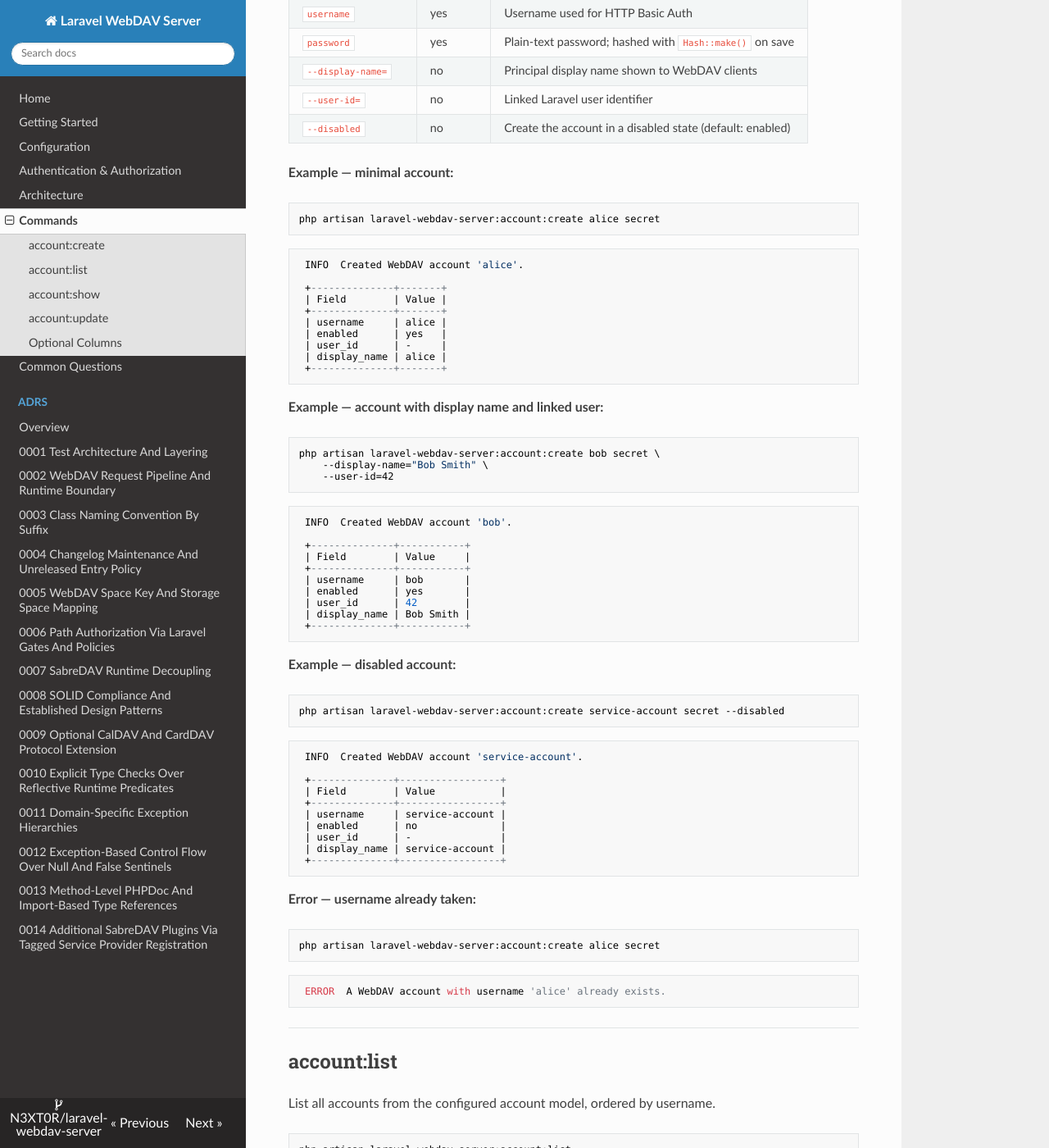
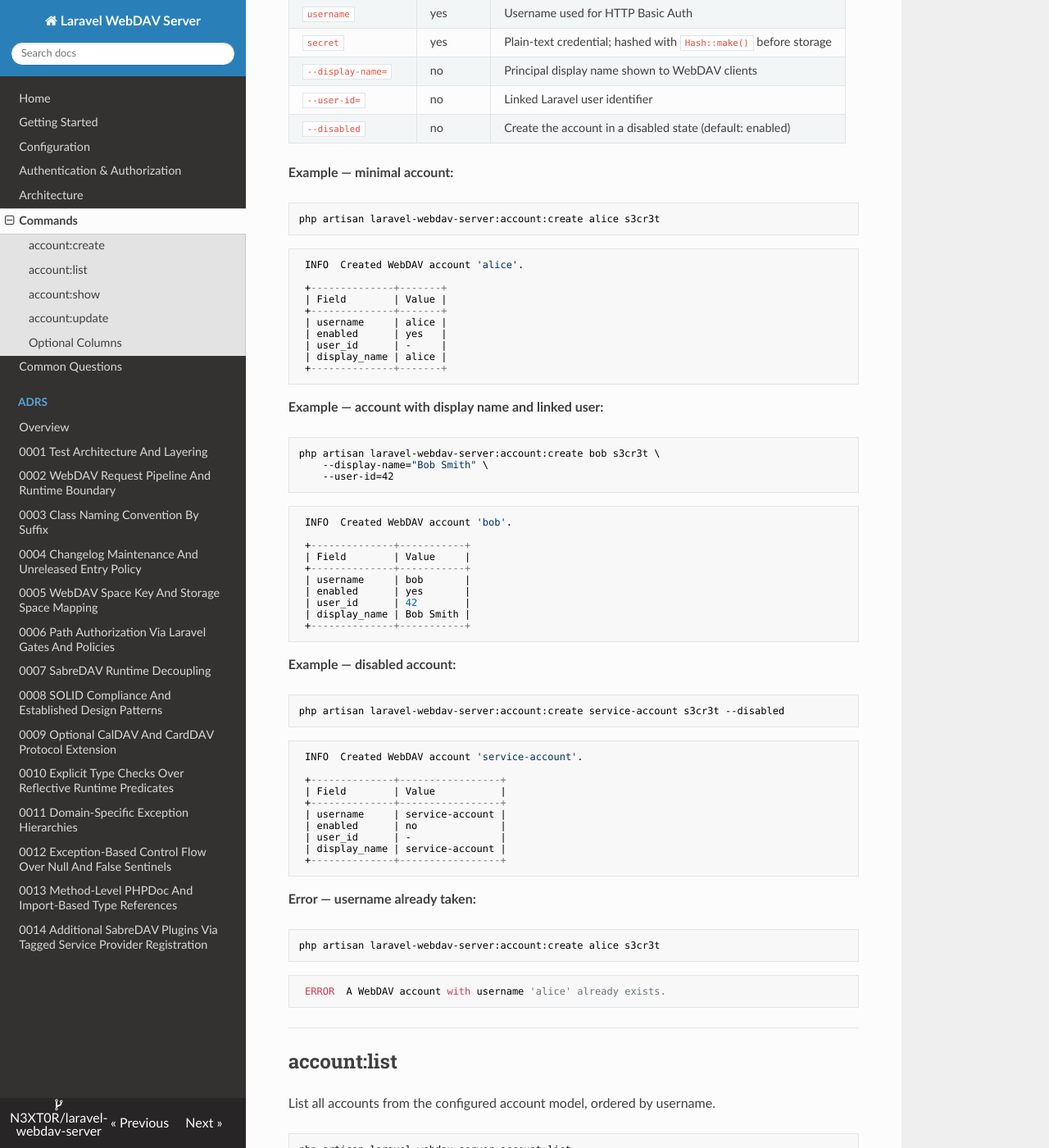
Before and after one commit to N3XT0R/laravel-webdav-server, an MkDocs documentation site: the page built from docs/commands.md, in a window 1280 px wide and 1400 px high, scrolled down 727 px. Shown: the whole window at 82% size. Built offline with MkDocs 1.6.1, drawn with Linux system fonts in a browser that asks for light colours; nearby versions of some CDN libraries; some of the changed text lies outside the part shown.

Commit message:
feat: implementing package features

````diff
--- a/docs/commands.md
+++ b/docs/commands.md
@@ -24,21 +24,21 @@ php artisan laravel-webdav-server
 Create a new WebDAV account in the configured account model. The password is hashed before storage.
 
 ```
-php artisan laravel-webdav-server:account:create <username> <password> [options]
+php artisan laravel-webdav-server:account:create <username> <secret> [options]
 ```
 
-| Argument / Option   | Required | Description                                                |
-|---------------------|----------|------------------------------------------------------------|
-| `username`          | yes      | Username used for HTTP Basic Auth                          |
-| `password`          | yes      | Plain-text password; hashed with `Hash::make()` on save    |
-| `--display-name=`   | no       | Principal display name shown to WebDAV clients             |
-| `--user-id=`        | no       | Linked Laravel user identifier                             |
-| `--disabled`        | no       | Create the account in a disabled state (default: enabled)  |
+| Argument / Option   | Required | Description                                                        |
+|---------------------|----------|--------------------------------------------------------------------|
+| `username`          | yes      | Username used for HTTP Basic Auth                                  |
+| `secret`            | yes      | Plain-text credential; hashed with `Hash::make()` before storage   |
+| `--display-name=`   | no       | Principal display name shown to WebDAV clients                     |
+| `--user-id=`        | no       | Linked Laravel user identifier                                     |
+| `--disabled`        | no       | Create the account in a disabled state (default: enabled)          |
 
 **Example — minimal account:**
 
 ```bash
-php artisan laravel-webdav-server:account:create alice secret
+php artisan laravel-webdav-server:account:create alice s3cr3t
 ```
 
 ```
@@ -57,7 +57,7 @@ php artisan laravel-webdav-server:account:create alice secret
 **Example — account with display name and linked user:**
 
 ```bash
-php artisan laravel-webdav-server:account:create bob secret \
+php artisan laravel-webdav-server:account:create bob s3cr3t \
     --display-name="Bob Smith" \
     --user-id=42
 ```
@@ -78,7 +78,7 @@ php artisan laravel-webdav-server:account:create bob secret \
 **Example — disabled account:**
 
 ```bash
-php artisan laravel-webdav-server:account:create service-account secret --disabled
+php artisan laravel-webdav-server:account:create service-account s3cr3t --disabled
 ```
 
 ```
@@ -97,7 +97,7 @@ php artisan laravel-webdav-server:account:create service-account secret --disabl
 **Error — username already taken:**
 
 ```bash
-php artisan laravel-webdav-server:account:create alice secret
+php artisan laravel-webdav-server:account:create alice s3cr3t
 ```
 
 ```
@@ -187,7 +187,7 @@ php artisan laravel-webdav-server:account:update <username> [options]
 | Option                | Description                                                            |
 |-----------------------|------------------------------------------------------------------------|
 | `--new-username=`     | Replace the current Basic Auth username                                |
-| `--password=`         | Replace the stored password with a newly hashed value                  |
+| `--secret=`           | Replace the stored credential with a newly hashed value                |
 | `--display-name=`     | Replace the stored display name                                        |
 | `--clear-display-name`| Set the display name to `null`; mutually exclusive with `--display-name` |
 | `--user-id=`          | Replace the linked Laravel user identifier                             |
@@ -195,10 +195,10 @@ php artisan laravel-webdav-server:account:update <username> [options]
 | `--enable`            | Mark the account as enabled; mutually exclusive with `--disable`       |
 | `--disable`           | Mark the account as disabled; mutually exclusive with `--enable`       |
 
-**Example — change password:**
+**Example — change credential:**
 
 ```bash
-php artisan laravel-webdav-server:account:update alice --password=new-secret
+php artisan laravel-webdav-server:account:update alice --secret=n3w-s3cr3t
 ```
 
 ```
````
Also changed, not shown: docs/getting-started.md (+2 -2 lines), 3 other files.
